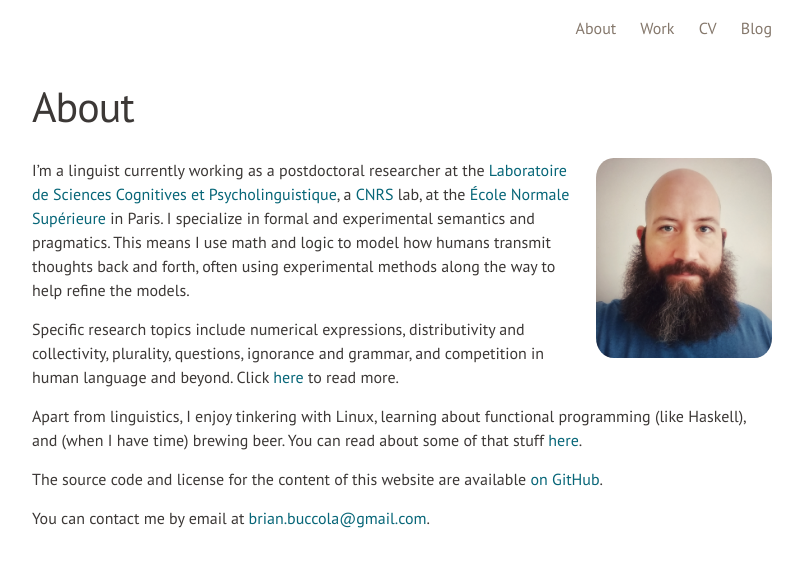
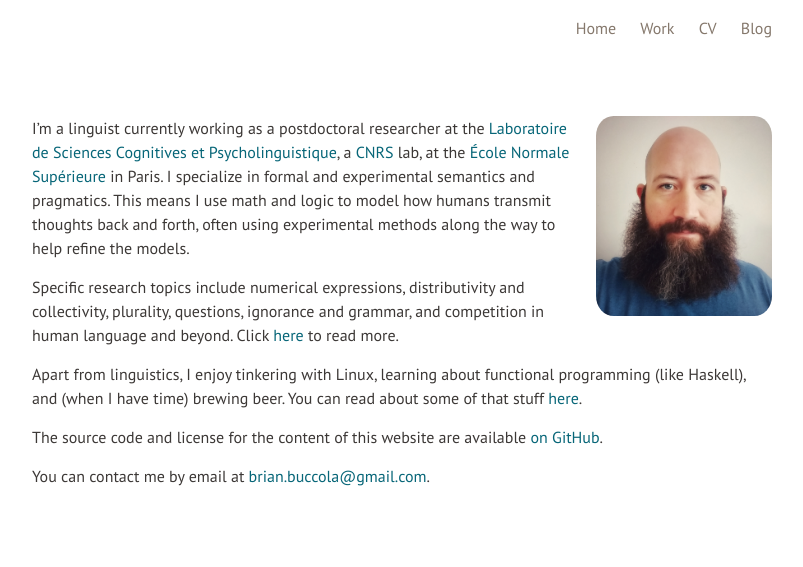
Before and after one commit to brianbuccola/brianbuccola.github.io, a Jekyll site: the page built from index.md, in a window 1280 px wide. Shown: the top 567 px of the page, without its empty margins (238-1041 px from the left). Built offline with Jekyll 4.4.1, drawn with Linux system fonts in a browser that asks for light colours; some web fonts are replaced.

Commit message:
Change 'About' -> 'Home' and remove 'About' from page title

```diff
--- a/_includes/header.html
+++ b/_includes/header.html
@@ -14,7 +14,7 @@
       </a>
 
       <div class="trigger">
-        <a class="page-link" href="/">About</a>
+        <a class="page-link" href="/">Home</a>
         <a class="page-link" href="/work/">Work</a>
         <a class="page-link" href="/cv/">CV</a>
         <a class="page-link" href="/blog/">Blog</a>
--- a/index.md
+++ b/index.md
@@ -1,6 +1,5 @@
 ---
 layout: page
-title: About
 ---
 
 <img src="/images/brian.jpeg" alt="A picture of me"
```
